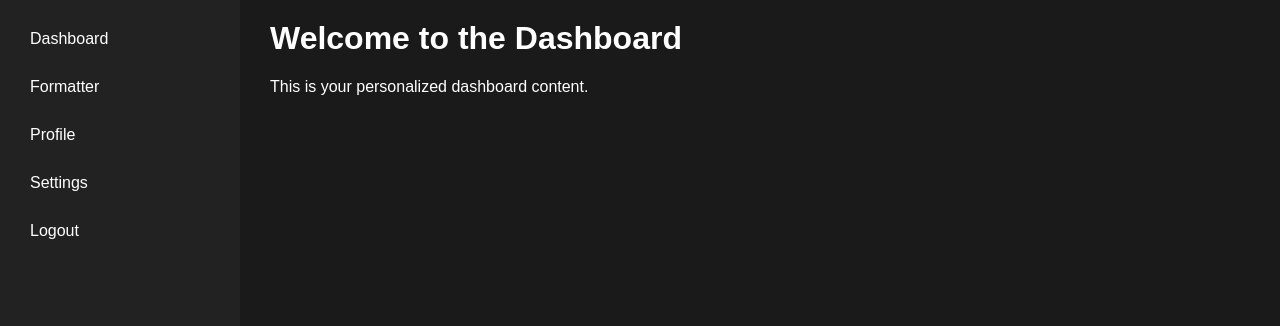
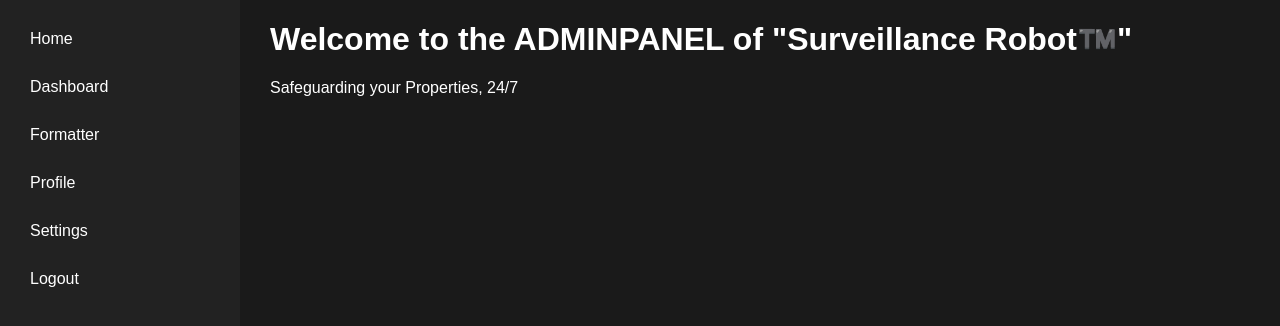
Before and after one commit to Wiebren-3/SR.github.io, a plain HTML site: page welcome.html in a window 1280 px wide. Drawn offline with Linux system fonts and the light colour scheme.

Commit message:
tweak (welcome.html): Change title/text to quote/brand name

```diff
--- a/welcome.html
+++ b/welcome.html
@@ -56,6 +56,7 @@
 <body>
   <div class="navbar">
     <ul>
+      <li><a href="welcome">Home</a></li>
       <li><a href="dashboard">Dashboard</a></li>
       <li><a href="formatter">Formatter</a></li>
       <li><a href="profile">Profile</a></li>
@@ -65,8 +66,8 @@
   </div>
 
   <div class="content">
-    <h1>Welcome to the Dashboard</h1>
-    <p>This is your personalized dashboard content.</p>
+    <h1>Welcome to the ADMINPANEL of "Surveillance Robot™️"</h1>
+    <p>Safeguarding your Properties, 24/7</p>
   </div>
 </body>
 </html>
```
